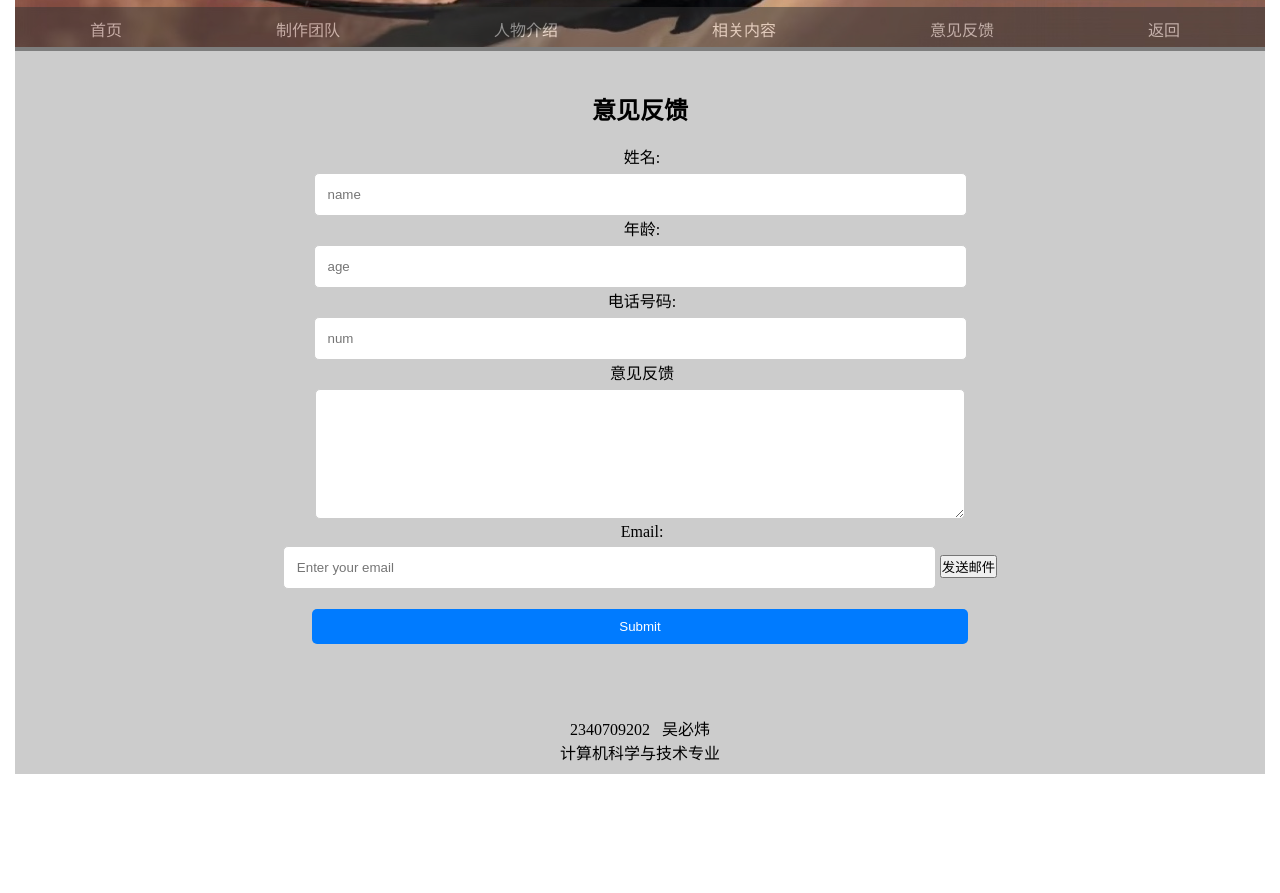
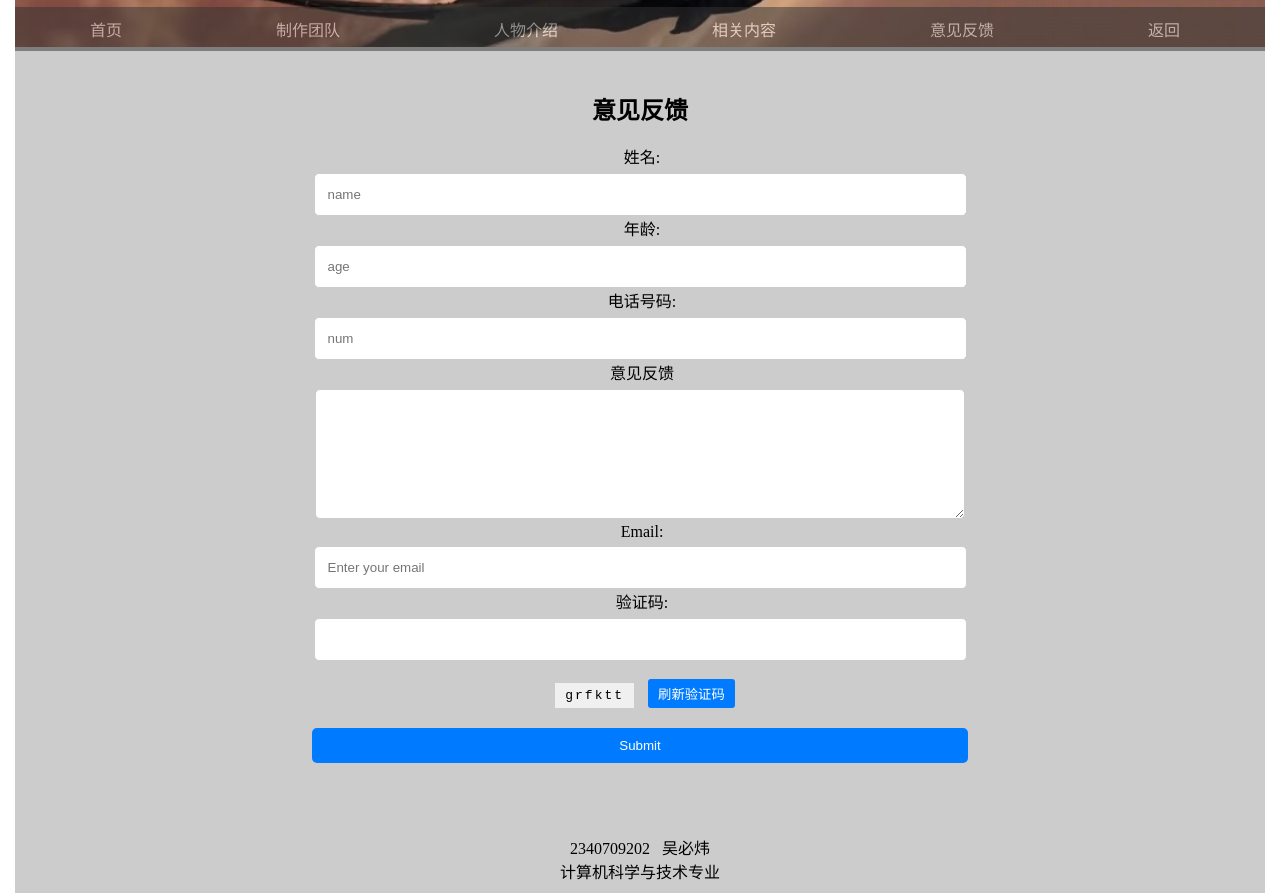
Before and after one commit to Tra321/eoef, a plain HTML site: page JavaScript/Night Fury/suggestion.html in a window 1280 px wide. Shown: the part 169-1062 px from the top of the page. Before the commit the page ends 943 px from the top, so only its background shows below. Drawn offline with Linux system fonts and the light colour scheme.

Commit message:
JavaScript_生成验证码

```diff
--- a/JavaScript/Night Fury/suggestion.html
+++ b/JavaScript/Night Fury/suggestion.html
@@ -12,6 +12,27 @@
 	@media screen and (max-width:700px) {
 		width: 100%;
 		margin: 0px;
+	}
+	#captcha-display {
+		display: inline-block;
+		padding: 5px 10px;
+		background: #f0f0f0;
+		margin: 0 10px;
+		font-family: monospace;
+		letter-spacing: 2px;
+	}
+
+	button[type="button"] {
+		padding: 5px 10px;
+		background: #007bff;
+		color: white;
+		border: none;
+		border-radius: 3px;
+		cursor: pointer;
+	}
+
+	button[type="button"]:hover {
+		background: #0056b3;
 	}
 </style>
 </head>
@@ -50,7 +71,12 @@
 						</div>
 						<label for="email" class="form-label">&nbsp;Email:</label>
 						<input type="email" id="email" class="form-input1" placeholder="Enter your email" required name="email">
-						<input type="submit" value="发送邮件">
+						<div class="form-group">
+							<label for="captcha" class="form-label">&nbsp;验证码:</label>
+							<input type="text" id="captcha-input" class="form-input1" required></br></br>
+							<span id="captcha-display"></span>
+							<button type="button" onclick="refreshCaptcha()">刷新验证码</button>
+						</div>
 					 </div>
 					 <button type="submit" class="form-submit">Submit</button>
 					 <br>
@@ -65,5 +91,47 @@
 			<p>2340709202 &nbsp;&nbsp;吴必炜<br>计算机科学与技术专业</p>
 		</div>
 	</div>
+	<script>
+		// 生成随机验证码
+		function generateCaptcha() {
+			return Math.random().toString(36).substring(2, 8);
+		}
+
+		// 刷新验证码显示
+		function refreshCaptcha() {
+			const captcha = generateCaptcha();
+			document.getElementById('captcha-display').innerText = captcha;
+			window.sessionStorage.setItem('captcha', captcha);
+		}
+
+		// 表单提交验证
+		document.querySelector('form').addEventListener('submit', function(event) {
+			event.preventDefault();
+
+			const captchaInput = document.getElementById('captcha-input').value;
+			const captchaStored = window.sessionStorage.getItem('captcha');
+
+			if (!captchaInput) {
+				alert('请输入验证码');
+				return false;
+			}
+
+			if (captchaInput !== captchaStored) {
+				alert('验证码错误，请重新输入');
+				refreshCaptcha();
+				document.getElementById('captcha-input').value = '';
+				return false;
+			}
+
+			// 验证通过,显示成功消息
+			alert('发送成功，感谢你的建议');
+			// 不提交表单,仅清空输入
+			document.getElementById('captcha-input').value = '';
+			refreshCaptcha();
+		});
+
+		// 页面加载时生成初始验证码
+		window.onload = refreshCaptcha;
+	</script>
 </body>
 </html>
```
